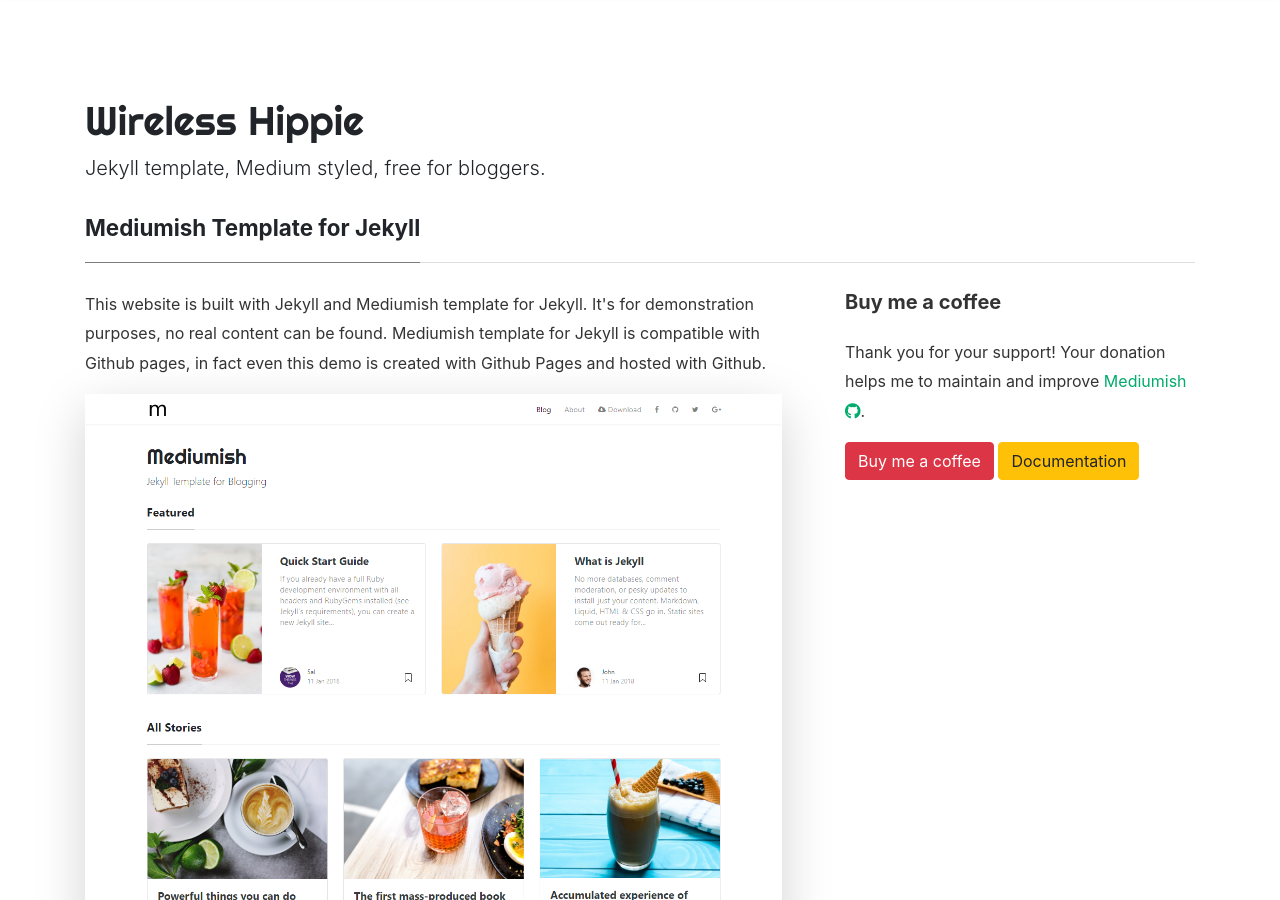
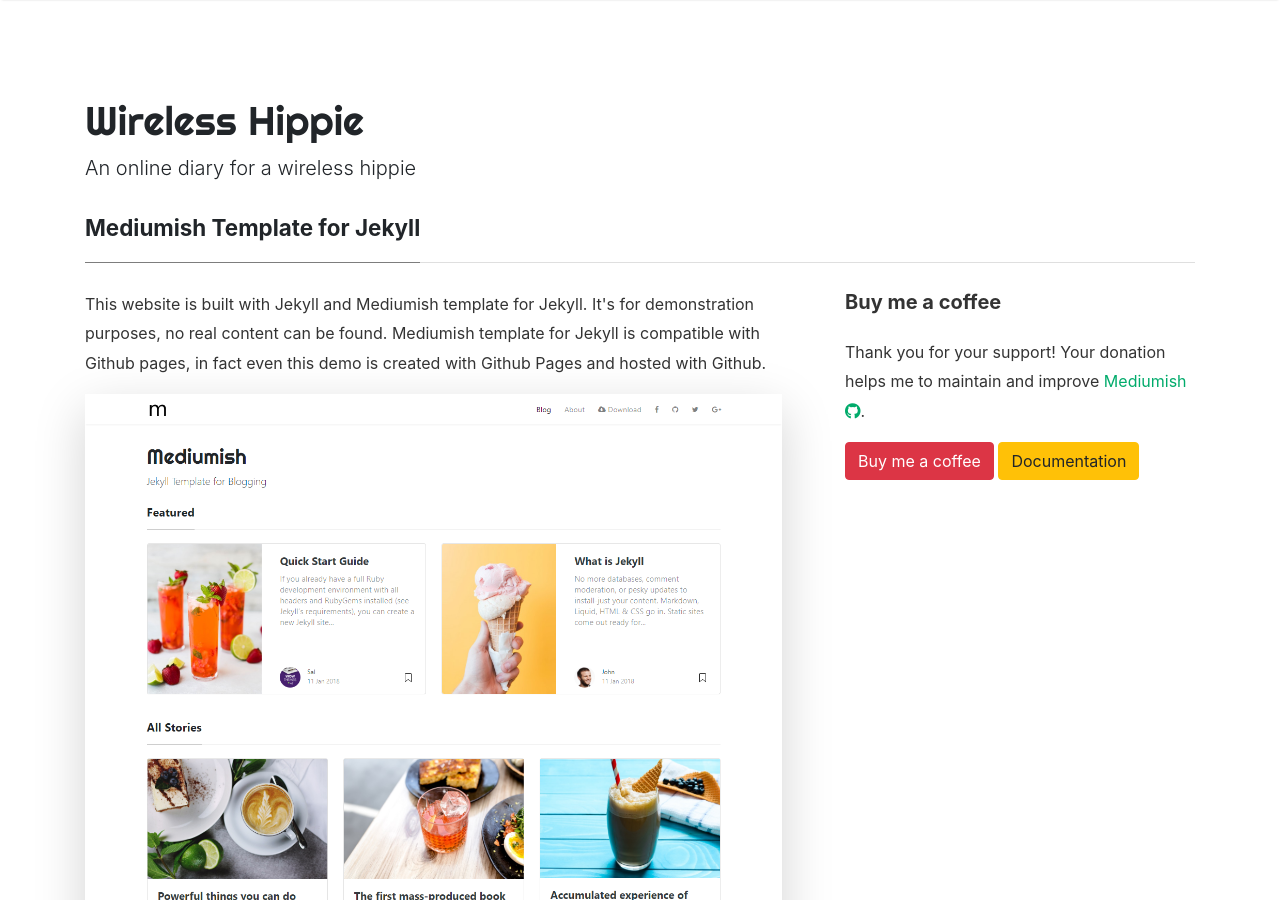
Before and after one commit to wireless-hippie/wireless-hippie.github.io, a Jekyll site: the page built from _pages/about.md, in a window 1280 px wide and 900 px high. Built offline with Jekyll 4.4.1, drawn with Linux system fonts in a browser that asks for light colours; nearby versions of some CDN libraries; comment, search, counter and statistics services are not loaded.

Commit message:
Fix basepath in _config

```diff
--- a/_config.yml
+++ b/_config.yml
@@ -1,13 +1,13 @@
 # Site
 name: "Wireless Hippie"
 title: "Wireless Hippie"
-description: "Jekyll template, Medium styled, free for bloggers."
+description: "An online diary for a wireless hippie"
 logo: 'assets/images/logo.png'
 favicon: 'assets/images/logo.png'
-baseurl: /
+baseurl: /index.html
 google_analytics: 'UA-46278016-1'
 disqus: 'https-wireless-hippie-github-io'
-mailchimp-list: 'https://wowthemes.us11.list-manage.com/subscribe/post?u=8aeb20a530e124561927d3bd8&amp;id=8c3d2d214b'
+mailchimp-list:
 include: ["_pages"]
 permalink: /:title/
 
```
